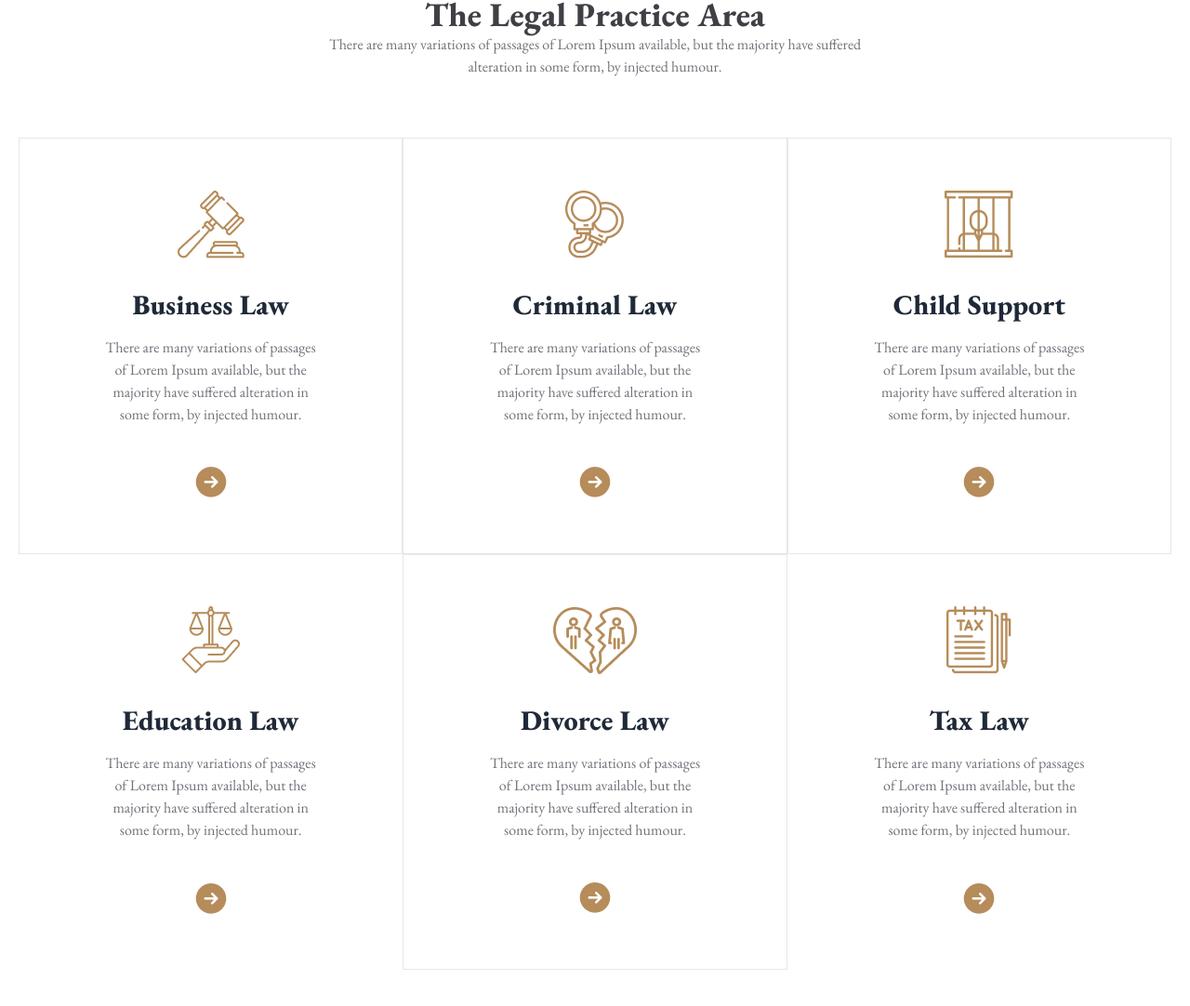
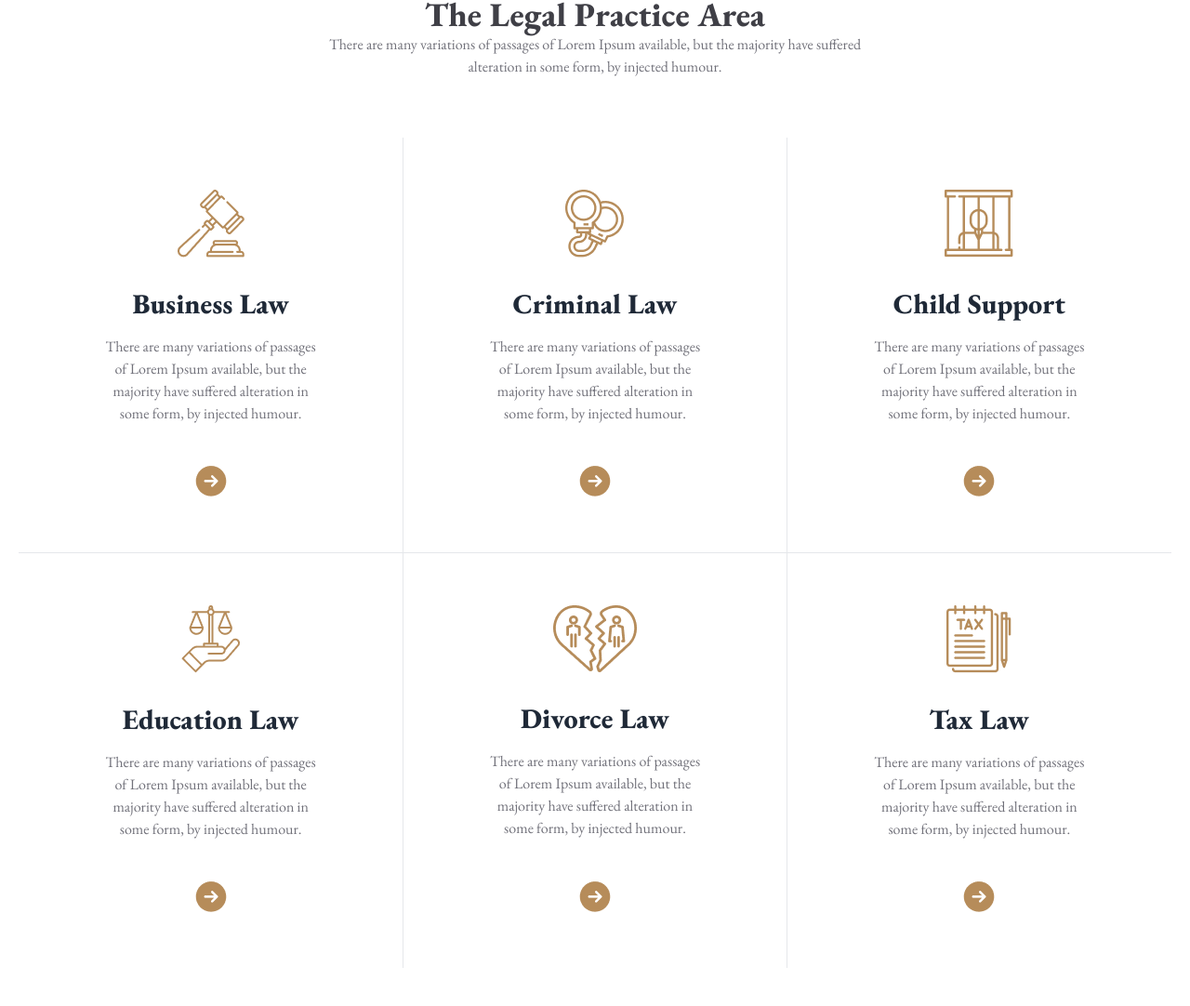
Before and after one commit to Durjoy96/legal-solution-DaisyUI, a plain HTML site: page index.html in a window 1280 px wide. Shown: the part 834-1916 px from the top of the page at 93% size. Drawn offline with nearby package versions, Linux system fonts and the light colour scheme.

Commit message:
border width issue fixed

```diff
--- a/index.html
+++ b/index.html
@@ -144,7 +144,7 @@
             <!-- card container -->
             <div class="mt-10 grid grid-cols-1 gap-5 lg:gap-0 lg:grid-cols-3 lg:mt-16">
                 <!-- card 1 -->
-                <div class="card bg-base-100 py-14 rounded-none cursor-pointer hover:bg-gradient-to-t hover:from-stone-50 hover:to-stone-200 hover:border border lg:border-b">
+                <div class="card bg-base-100 py-14 rounded-none cursor-pointer hover:bg-gradient-to-t hover:from-stone-50 hover:to-stone-200 hover:border border lg:border-0 lg:border-b">
                     <figure class="">
                       <img
                         src="assets/images/business.png"
@@ -160,7 +160,7 @@
                     </div>
                 </div>
                 <!-- card 2 -->
-                <div class="card bg-base-100 border-l py-14 rounded-none cursor-pointer hover:bg-gradient-to-t hover:from-stone-50 hover:to-stone-200 hover:border border lg:border-b lg:border-r">
+                <div class="card bg-base-100 border-l py-14 rounded-none cursor-pointer hover:bg-gradient-to-t hover:from-stone-50 hover:to-stone-200 hover:border border lg:border-0 lg:border-l lg:border-b lg:border-r">
                     <figure class="">
                       <img
                         src="assets/images/criminal.png"
@@ -176,7 +176,7 @@
                     </div>
                 </div>
                 <!-- card 3 -->
-                <div class="card bg-base-100 py-14 rounded-none cursor-pointer hover:bg-gradient-to-t hover:from-stone-50 hover:to-stone-200 hover:border border lg:border-b">
+                <div class="card bg-base-100 py-14 rounded-none cursor-pointer hover:bg-gradient-to-t hover:from-stone-50 hover:to-stone-200 hover:border border lg:border-0 lg:border-b">
                     <figure class="">
                       <img
                         src="assets/images/child.png"
@@ -192,7 +192,7 @@
                     </div>
                 </div>
                 <!-- card 4 -->
-                <div class="card bg-base-100 py-14 rounded-none cursor-pointer hover:bg-gradient-to-t hover:from-stone-50 hover:to-stone-200 hover:border border lg:border-none">
+                <div class="card bg-base-100 py-14 rounded-none cursor-pointer hover:bg-gradient-to-t hover:from-stone-50 hover:to-stone-200 hover:border border lg:border-0">
                     <figure class="">
                       <img
                         src="assets/images/education.png"
@@ -208,7 +208,7 @@
                     </div>
                 </div>
                 <!-- card 5 -->
-                <div class="card bg-base-100 py-14 rounded-none cursor-pointer hover:bg-gradient-to-t hover:from-stone-50 hover:to-stone-200 hover:border border lg:border-r lg:border-l">
+                <div class="card bg-base-100 py-14 rounded-none cursor-pointer hover:bg-gradient-to-t hover:from-stone-50 hover:to-stone-200 hover:border border lg:border-0 lg:border-r lg:border-l">
                     <figure class="">
                       <img
                         src="assets/images/divorce.png"
@@ -224,7 +224,7 @@
                     </div>
                 </div>
                 <!-- card 6 -->
-                <div class="card bg-base-100 py-14 rounded-none cursor-pointer hover:bg-gradient-to-t hover:from-stone-50 hover:to-stone-200 hover:border border lg:border-none">
+                <div class="card bg-base-100 py-14 rounded-none cursor-pointer hover:bg-gradient-to-t hover:from-stone-50 hover:to-stone-200 hover:border border lg:border-0">
                     <figure class="">
                       <img
                         src="assets/images/tax.png"
```
